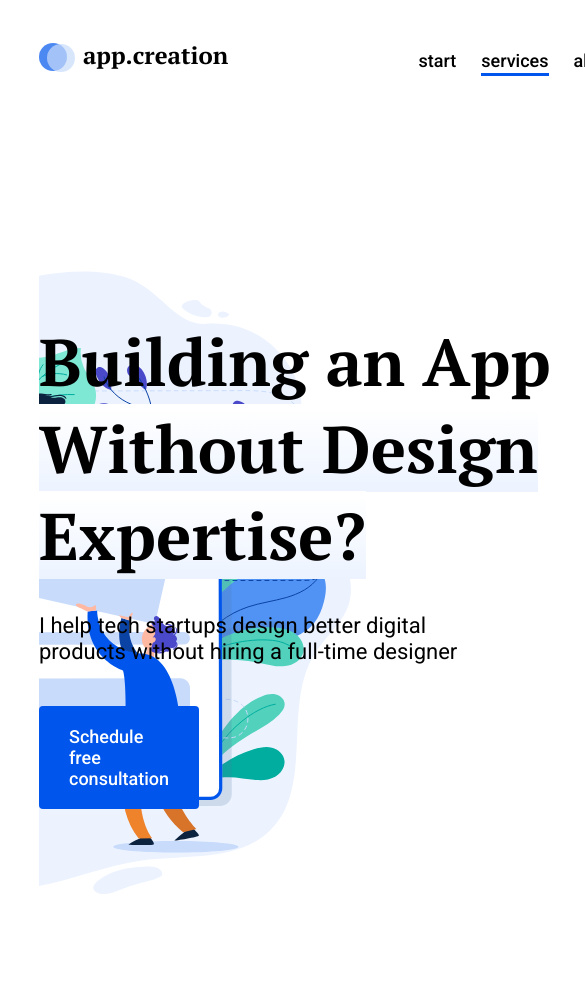
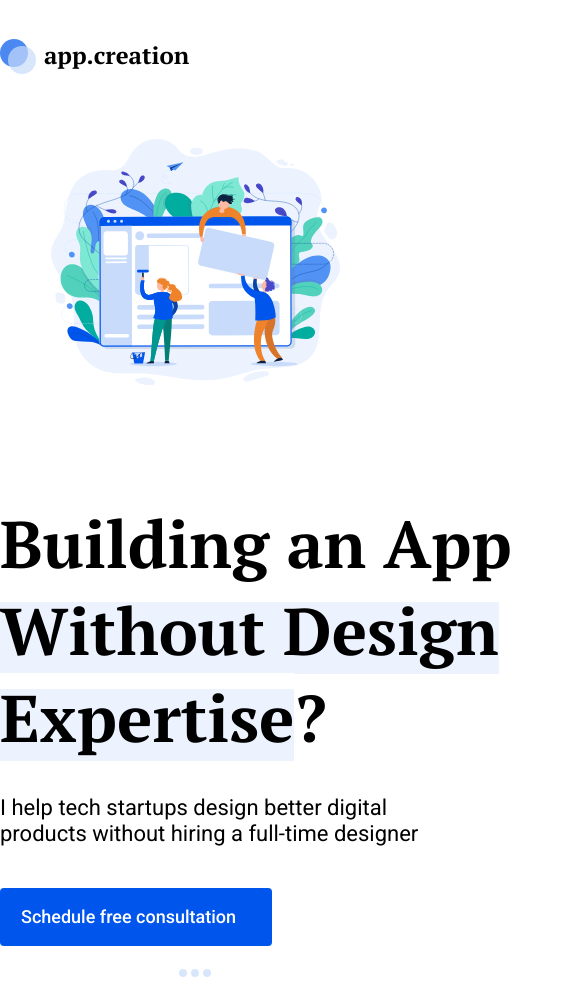
Before and after one commit to WebHeroSchool/appcreation.project1WHS, a plain HTML site: page index.html in a window 390 px wide. Shown: the top 985 px of the page, 585 px wide, since content can reach past the window. Drawn offline with Linux system fonts and the light colour scheme.

Commit message:
изменения в html css

```diff
--- a/index.html
+++ b/index.html
@@ -28,7 +28,7 @@
    </header>
    <section class="main">
       <h1 class="main__title">Building an App
-            <span class="main__title-text_highlight">Without Design Expertise? </span>
+            <span class="main__title-text_highlight">Without Design Expertise</span>?
          </h1>
          <p class="main__subtitle">I help tech startups design better digital products without hiring a full-time designer</p>
          <a class="main__buttom" href="#">Schedule free consultation </a>
@@ -37,5 +37,8 @@
       <img class="image-content__pic" src="" alt="">
    </div>
 </div>
+<footer class="footer">
+<img src="pic" alt="">
+</footer>
 </body>
 </html>
--- a/style.css
+++ b/style.css
@@ -3,7 +3,8 @@ body {
    }
 .wrapper{
    margin: auto;
-   width: 80%;
+   width: 100%;
+   max-width: 1530px;
 }
 .logo, .menu {
    display: inline-block;
@@ -23,7 +24,7 @@ body {
 .logo__circle {
    position: absolute;
    left: 0;
-   top: 50%;
+   top: 43%;
    transform: translateY(-50%);
    width: 28px;
    height: 28px;
@@ -32,7 +33,7 @@ body {
 }
 .logo__circle_color_blue{
    left: 8px;
-   top: 55%;
+   top: 63%;
    background: #C8DBFB;
 }
 .logo__circle_color_dark-blue {
@@ -41,17 +42,18 @@ body {
 .menu {
    display: flex;
    align-items: center;
-   margin-right: 16px;
-   margin-top: 9px;
+   margin-right: 8px;
+   padding-top: 8px;
 }
 .menu__item {
    position: relative;
-   margin-right: 25px;
+   margin-right: 26px;
    font: 500 18px/24px 'Roboto', serif, Arial, Helvetica, sans-serif;
    color: #000 ;
    text-decoration: none;
 }
 .menu__item::after {
+   bottom: 0;
    position: absolute;
    display: block;
    content:'';
@@ -60,7 +62,7 @@ body {
    height: 3px;
    background:#0056EC;
    opacity: 0;
-   transition:opacity .5s; width: .5s;
+   transition:opacity .5s;
 }
 .menu__item:hover {
    opacity: 0.5;
@@ -75,7 +77,7 @@ body {
 }
 
 .main {
-   padding:0 63% 100% 0;
+   padding: 0 63% 245px 0;
    background: top right no-repeat url(image/picture.svg);
 }
 .main__title {
@@ -87,8 +89,7 @@ body {
    height: 255px;
 }
 .main__title-text_highlight {
-   background: #ECF3FF;
-   background: linear-gradient(#FFF 5px, #ECF3FF 100%,#FFF 5px);
+   background: linear-gradient(#FFF 0px, #FFF 18%, #ECF3FF 18%, #ECF3FF 100%);
 }
 .main__subtitle {
    margin:0 0 41px 0;
@@ -99,7 +100,7 @@ body {
 }
 .main__buttom {
    display: inline-block;
-   padding: 20px 30px;
+   padding: 18px 36px 19px 21px;
    font: 500 18px/21px 'Roboto', serif, Arial, Helvetica, sans-serif;
    color: #FFF;
    background: #0056EC;
@@ -110,3 +111,21 @@ body {
 .main__buttom:hover {
    opacity: .5;
 }
+.footer {
+   margin: 0;
+   background: center no-repeat url(footer/точки.svg);
+}
+
+@media (max-width: 768px){
+.menu {
+   display: none;
+}
+.header{
+   margin-bottom:  28px;
+}
+.main {
+   padding: 74% 0 0;
+background-size: 74%;
+background-position: top center;
+}
+}
```
Also changed, not shown: footer/точки.svg (added), 1 other file.
